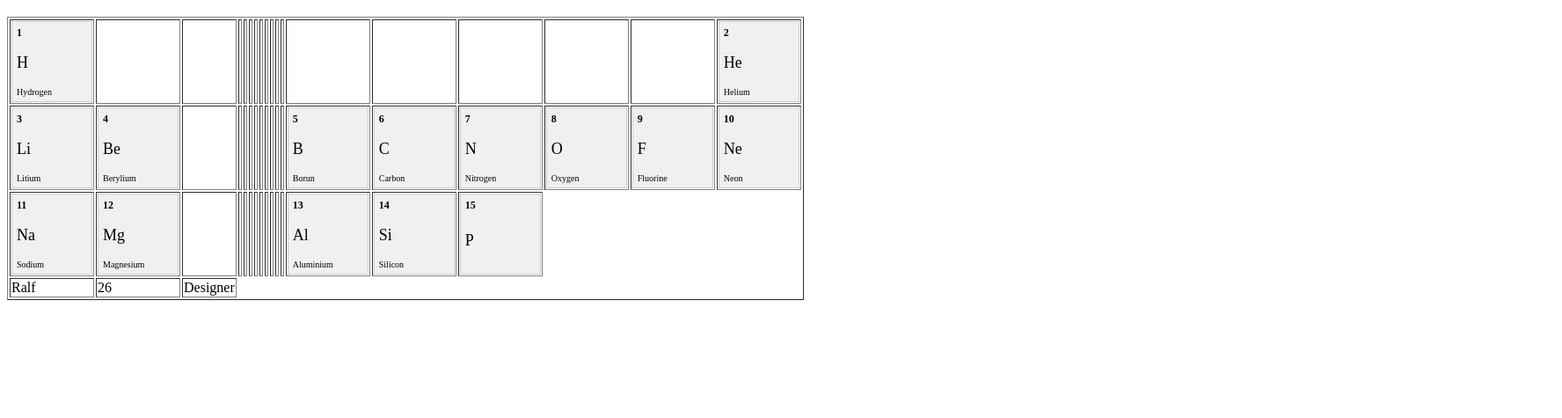
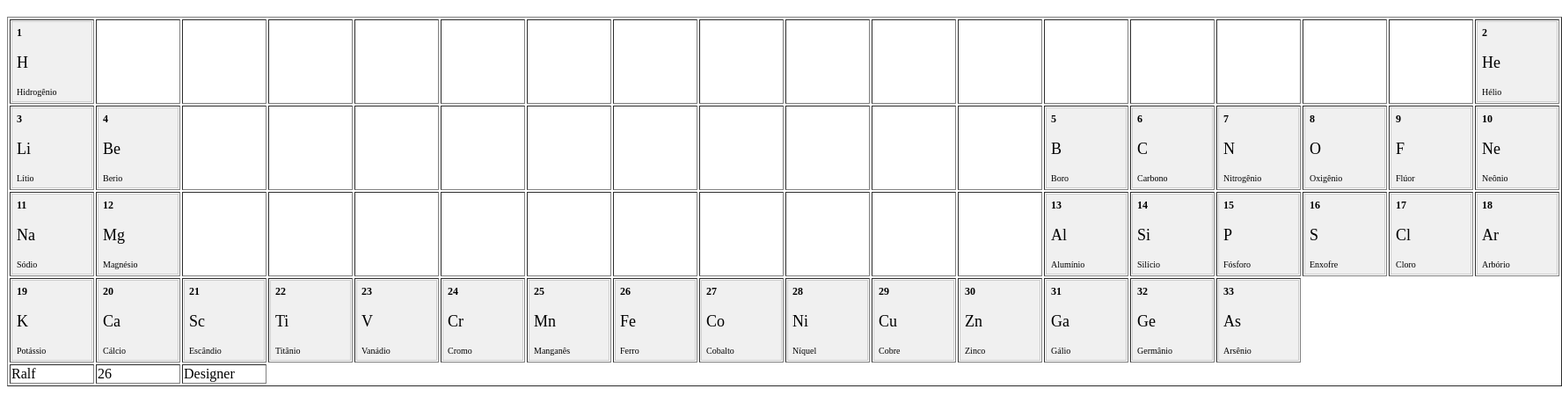
Before and after one commit to cintiarosane/Tabela-peri-dica, a plain HTML site: page Tabela periódica/index.html in a window 1280 px wide. Shown: the part 61-536 px from the top of the page at 88% size, 1776 px wide, since content can reach past the window. Drawn offline with Linux system fonts and the light colour scheme.

Commit message:
Add files via upload

```diff
--- a/Tabela periódica/index.html
+++ b/Tabela periódica/index.html
@@ -46,7 +46,7 @@
         <td><div class="element" data-symbol="H" data-atomic-number="1">
             <div class="atomic-number">1</div>
             <div class="symbol">H</div>
-            <div class="name">Hydrogen</div>
+            <div class="name">Hidrogênio</div>
         </td>
 
         <td></td>
@@ -70,7 +70,7 @@
             <div class="element" data-symbol="He" data-atomic-number="2">
                 <div class="atomic-number">2</div>
                 <div class="symbol">He</div>
-                <div class="name">Helium</div>
+                <div class="name">Hélio</div>
         </td>
 
     </tr>
@@ -79,13 +79,13 @@
             <div class="element" data-symbol="Li" data-atomic-number="3">
             <div class="atomic-number">3</div>
             <div class="symbol">Li</div>
-            <div class="name">Litium</div>
+            <div class="name">Lítio</div>
         </td>
         <td>
             <div class="element" data-symbol="Be" data-atomic-number="4">
                 <div class="atomic-number">4</div>
                 <div class="symbol">Be</div>
-                <div class="name">Berylium</div>
+                <div class="name">Berio</div>
         </td>
         <td></td>
         <td></td>
@@ -102,42 +102,42 @@
             <div class="element" data-symbol="B" data-atomic-number="5">
                 <div class="atomic-number">5</div>
                 <div class="symbol">B</div>
-                <div class="name">Borun</div>
+                <div class="name">Boro</div>
 
         </td>
         <td>
             <div class="element" data-symbol="C" data-atomic-number="6">
                 <div class="atomic-number">6</div>
                 <div class="symbol">C</div>
-                <div class="name">Carbon</div>
+                <div class="name">Carbono</div>
 
         </td>
         <td>
             <div class="element" data-symbol="N" data-atomic-number="7">
                 <div class="atomic-number">7</div>
                 <div class="symbol">N</div>
-                <div class="name">Nitrogen</div>
+                <div class="name">Nitrogênio</div>
 
         </td>
         <td>
             <div class="element" data-symbol="O" data-atomic-number="8">
                 <div class="atomic-number">8</div>
                 <div class="symbol">O</div>
-                <div class="name">Oxygen</div>
+                <div class="name">Oxigênio</div>
 
         </td>
         <td>
             <div class="element" data-symbol="F" data-atomic-number="9">
                 <div class="atomic-number">9</div>
                 <div class="symbol">F</div>
-                <div class="name">Fluorine</div>
+                <div class="name">Flúor</div>
 
         </td>
         <td>
             <div class="element" data-symbol="Ne" data-atomic-number="10">
                 <div class="atomic-number">10</div>
                 <div class="symbol">Ne</div>
-                <div class="name">Neon</div>
+                <div class="name">Neônio</div>
 
         </td>
      </tr>
@@ -147,7 +147,7 @@
             <div class="element" data-symbol="Na" data-atomic-number="11">
                 <div class="atomic-number">11</div>
                 <div class="symbol">Na</div>
-                <div class="name">Sodium</div>
+                <div class="name">Sódio</div>
 
         </td>
 
@@ -155,7 +155,7 @@
             <div class="element" data-symbol="Mg" data-atomic-number="12">
                 <div class="atomic-number">12</div>
                 <div class="symbol">Mg</div>
-                <div class="name">Magnesium</div>
+                <div class="name">Magnésio</div>
 
         </td>
         <td></td>
@@ -172,24 +172,134 @@
             <div class="element" data-symbol="Al" data-atomic-number="13">
                 <div class="atomic-number">13</div>
                 <div class="symbol">Al</div>
-                <div class="name">Aluminium</div>
+                <div class="name">Alumínio</div>
 
         </td>
         <td>
             <div class="element" data-symbol="Si" data-atomic-number="14">
                 <div class="atomic-number">14</div>
                 <div class="symbol">Si</div>
-                <div class="name">Silicon</div>
+                <div class="name">Silício</div>
 
         </td>
         <td>
             <div class="element" data-symbol="P" data-atomic-number="15">
                 <div class="atomic-number">15</div>
                 <div class="symbol">P</div>
-                <div class="name"></div>
+                <div class="name">Fósforo</div>
 
         </td>
+        <td>
+            <div class="element" data-symbol="S" data-atomic-number="16">
+                <div class="atomic-number">16</div>
+                <div class="symbol">S</div>
+                <div class="name">Enxofre</div>
+        </td>
+        <td>
+            <div class="element" data-symbol="Cl" data-atomic-number="17">
+                <div class="atomic-number">17</div>
+                <div class="symbol">Cl</div>
+                <div class="name">Cloro</div>
+        </td>
+        <td>
+            <div class="element" data-symbol="Ar" data-atomic-number="18">
+                <div class="atomic-number">18</div>
+                <div class="symbol">Ar</div>
+                <div class="name">Arbório</div>
+        </td>
 
+    </tr>
+    <tr>
+        <td>
+            <div class="element" data-symbol="K" data-atomic-number="19">
+                <div class="atomic-number">19</div>
+                <div class="symbol">K</div>
+                <div class="name">Potássio</div>
+        </td>
+        <td>
+            <div class="element" data-symbol="Ca" data-atomic-number="20">
+                <div class="atomic-number">20</div>
+                <div class="symbol">Ca</div>
+                <div class="name">Cálcio</div>
+        </td>
+        <td>
+            <div class="element" data-symbol="Sc" data-atomic-number="21">
+                <div class="atomic-number">21</div>
+                <div class="symbol">Sc</div>
+                <div class="name">Escândio</div>
+        </td>
+        <td>
+            <div class="element" data-symbol="Ti" data-atomic-number="22">
+                <div class="atomic-number">22</div>
+                <div class="symbol">Ti</div>
+                <div class="name">Titânio</div>
+        </td>
+        <td>
+            <div class="element" data-symbol="V" data-atomic-number="23">
+                <div class="atomic-number">23</div>
+                <div class="symbol">V</div>
+                <div class="name">Vanádio</div>
+        </td>
+        <td>
+            <div class="element" data-symbol="Cr" data-atomic-number="24">
+                <div class="atomic-number">24</div>
+                <div class="symbol">Cr</div>
+                <div class="name">Cromo</div>
+        </td>
+        <td>
+            <div class="element" data-symbol="Mn" data-atomic-number="25">
+                <div class="atomic-number">25</div>
+                <div class="symbol">Mn</div>
+                <div class="name">Manganês</div>
+        </td>
+        <td>
+            <div class="element" data-symbol="Fe" data-atomic-number="26">
+                <div class="atomic-number">26</div>
+                <div class="symbol">Fe</div>
+                <div class="name">Ferro</div>
+        </td>
+        <td>
+            <div class="element" data-symbol="Co" data-atomic-number="27">
+                <div class="atomic-number">27</div>
+                <div class="symbol">Co</div>
+                <div class="name">Cobalto</div>
+        </td>
+        <td>
+            <div class="element" data-symbol="Ni" data-atomic-number="28">
+                <div class="atomic-number">28</div>
+                <div class="symbol">Ni</div>
+                <div class="name">Níquel</div>
+        </td>
+        <td>
+            <div class="element" data-symbol="Cu" data-atomic-number="29">
+                <div class="atomic-number">29</div>
+                <div class="symbol">Cu</div>
+                <div class="name">Cobre</div>
+        </td>
+        <td>
+            <div class="element" data-symbol="Zn" data-atomic-number="30">
+                <div class="atomic-number">30</div>
+                <div class="symbol">Zn</div>
+                <div class="name">Zinco</div>
+        </td>
+        <td>
+            <div class="element" data-symbol="Ga" data-atomic-number="31">
+                <div class="atomic-number">31</div>
+                <div class="symbol">Ga</div>
+                <div class="name">Gálio</div>
+        </td>
+        <td>
+            <div class="element" data-symbol="Ge" data-atomic-number="32">
+                <div class="atomic-number">32</div>
+                <div class="symbol">Ge</div>
+                <div class="name">Germânio</div>
+        </td>
+        <td>
+            <div class="element" data-symbol="As" data-atomic-number="33">
+                <div class="atomic-number">33</div>
+                <div class="symbol">As</div>
+                <div class="name">Arsênio</div>
+        </td>
     </tr>
     <tr>
         <td>Ralf</td>
```
